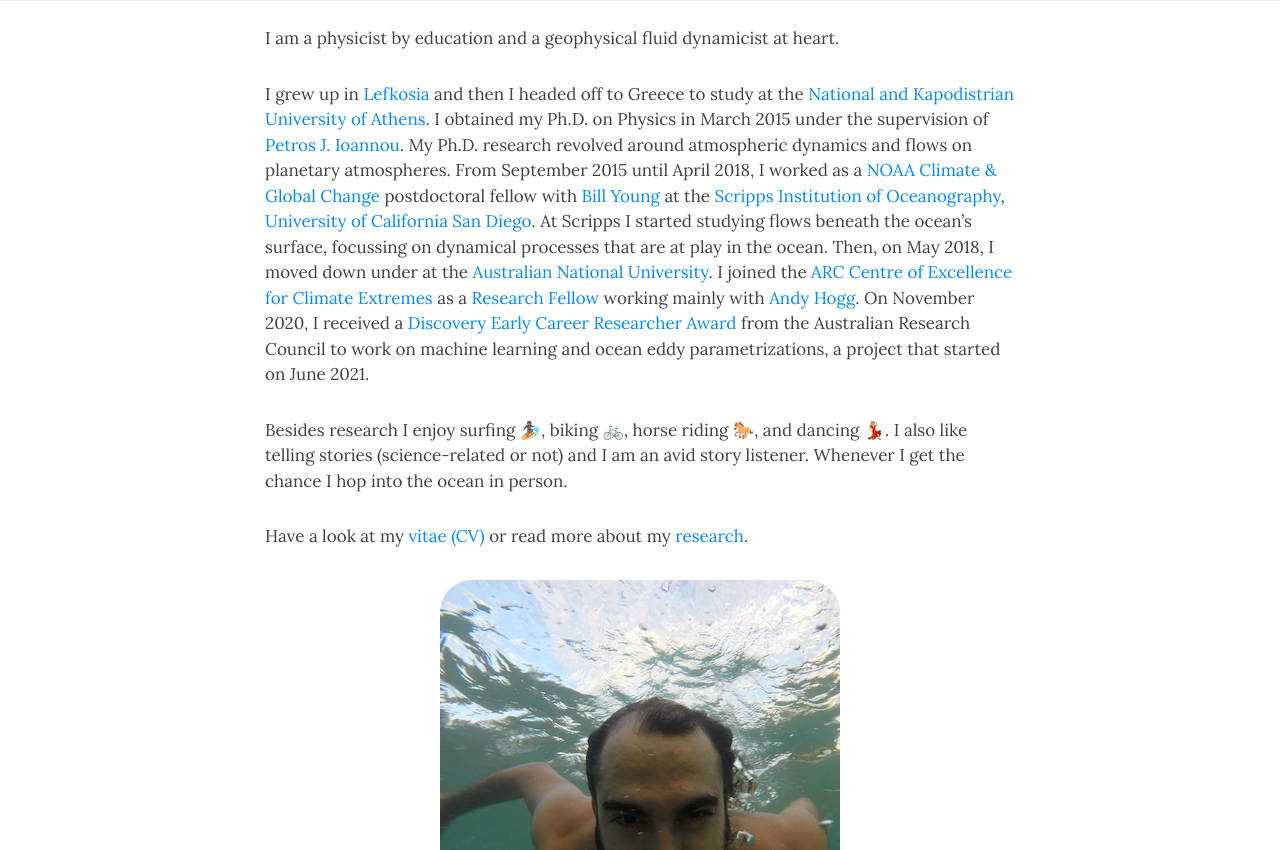
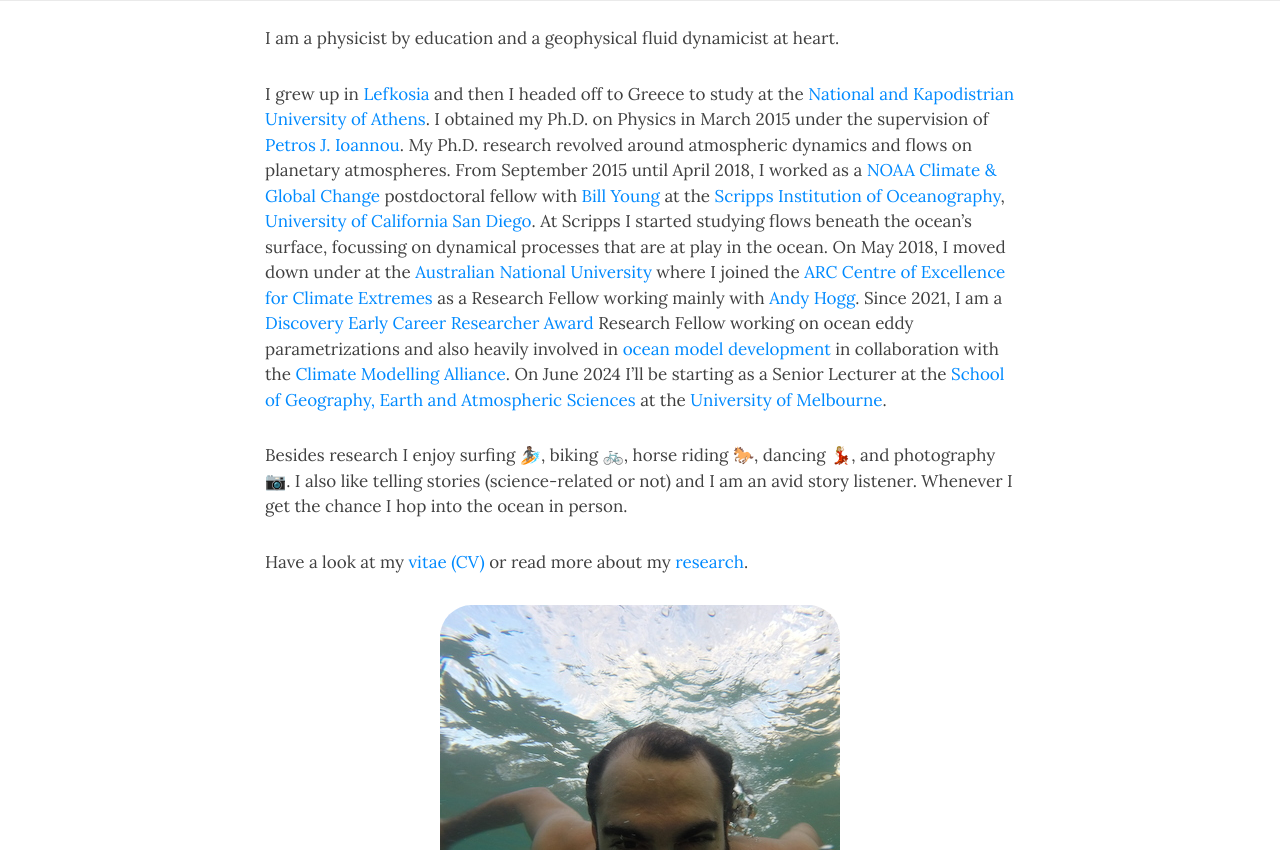
Before and after one commit to navidcy/navidcy.github.io, a Jekyll site: the page built from aboutme.md, in a window 1280 px wide and 900 px high, scrolled down 650 px, cut to the strip 50-900 px from the top of the window. Built offline with Jekyll 4.4.1, drawn with Linux system fonts in a browser that asks for light colours; nearby versions of some CDN libraries.

Commit message:
updates in about paragraphs

```diff
--- a/aboutme.md
+++ b/aboutme.md
@@ -10,24 +10,24 @@ title: About me
 
 I am a physicist by education and a geophysical fluid dynamicist at heart.
 
-I grew up in [Lefkosia][lefkosia-site] and then I headed off to Greece to study at the [National and Kapodistrian University of Athens][uoa-site]. I obtained my Ph.D. on Physics in March 2015
-under the supervision of [Petros J. Ioannou][pji-site]. My Ph.D. research revolved around
-atmospheric dynamics and flows on planetary atmospheres. From September 2015 until April 2018,
-I worked as a [NOAA Climate & Global Change][noaa-site] postdoctoral fellow with
+I grew up in [Lefkosia][lefkosia-site] and then I headed off to Greece to study at the [National and Kapodistrian University of Athens][uoa-site].
+I obtained my Ph.D. on Physics in March 2015 under the supervision of [Petros J. Ioannou][pji-site].
+My Ph.D. research revolved around atmospheric dynamics and flows on planetary atmospheres.
+From September 2015 until April 2018, I worked as a [NOAA Climate & Global Change][noaa-site] postdoctoral fellow with
 [Bill Young][bill-site] at the [Scripps Institution of Oceanography][scripps-site],
-[University of California San Diego][ucsd-site]. At Scripps I started studying flows beneath
-the ocean's surface, focussing on dynamical processes that are at play in the ocean. Then, on
-May 2018, I moved down under at the [Australian National University][anu-site]. I joined the
-[ARC Centre of Excellence for Climate Extremes][arc-site] as a [Research Fellow][arc-profile]
-working mainly with [Andy Hogg][andy-site]. On November 2020, I received a [Discovery Early Career Researcher Award][decra2021] from the Australian Research Council to work on machine learning
-and ocean eddy parametrizations, a project that started on June 2021.
+[University of California San Diego][ucsd-site].
+At Scripps I started studying flows beneath the ocean's surface, focussing on dynamical processes that are at play in the ocean.
+On May 2018, I moved down under at the [Australian National University][anu-site] where I joined the
+[ARC Centre of Excellence for Climate Extremes][arc-site] as a Research Fellow
+working mainly with [Andy Hogg][andy-site].
+Since 2021, I am a [Discovery Early Career Researcher Award][decra2021] Research Fellow working on ocean eddy parametrizations and also heavily involved in [ocean model development][oceananigans-repo] in collaboration with the [Climate Modelling Alliance][clima-site].
+On June 2024 I'll be starting as a Senior Lecturer at the [School of Geography, Earth and Atmospheric Sciences][sgseas-site] at the [University of Melbourne][unimelb-site].
 
-Besides research I enjoy surfing 🏄🏽, biking 🚲, horse riding 🐎, and dancing 💃🏼. I also like
-telling stories (science-related or not) and I am an avid story listener. Whenever I get the
-chance I hop into the ocean in person.
+Besides research I enjoy surfing 🏄🏽, biking 🚲, horse riding 🐎, dancing 💃🏼, and photography 📷.
+I also like telling stories (science-related or not) and I am an avid story listener.
+Whenever I get the chance I hop into the ocean in person.
 
 Have a look at my [vitae (CV)][cv-pdf] or read more about my [research](../research/).
-
 
 {: .center}
 <img src="/img/navid_underwater.jpg" alt="me somewhere in the Pacific" title="me somewhere in the Pacific" class="circular-image" />
```
Also changed, not shown: other parts of aboutme.md (+6 -3 lines).
